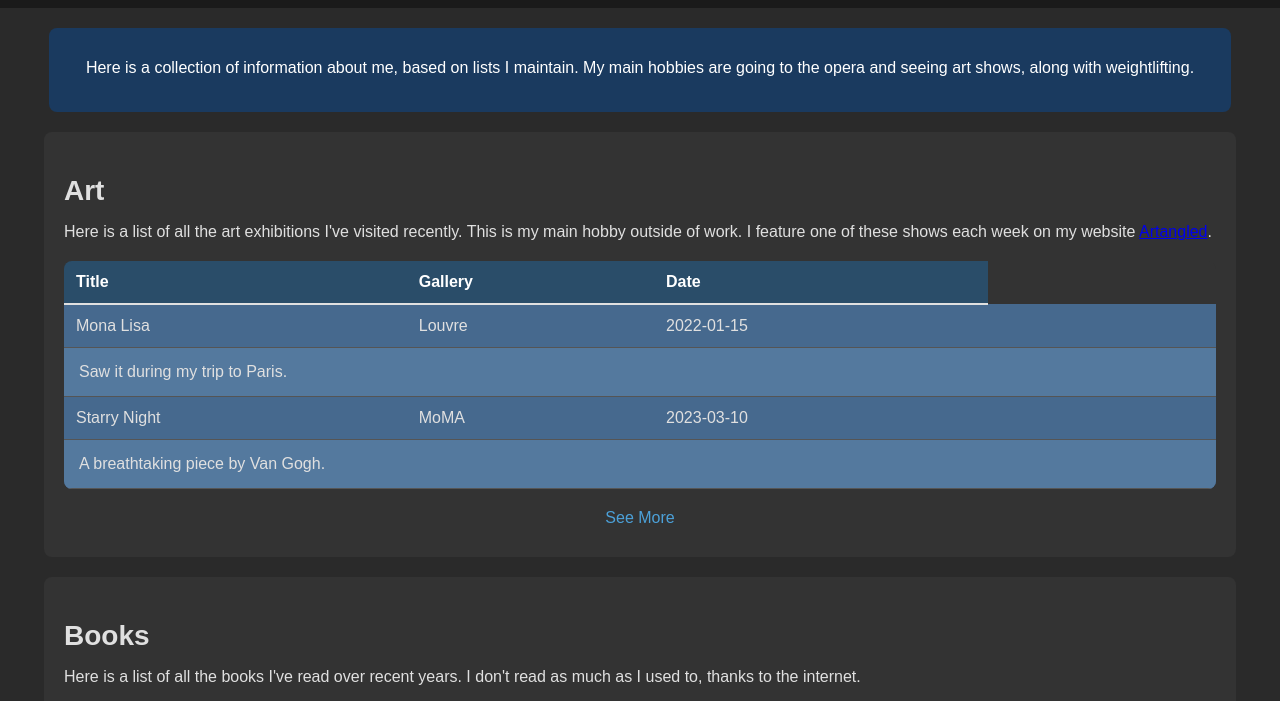
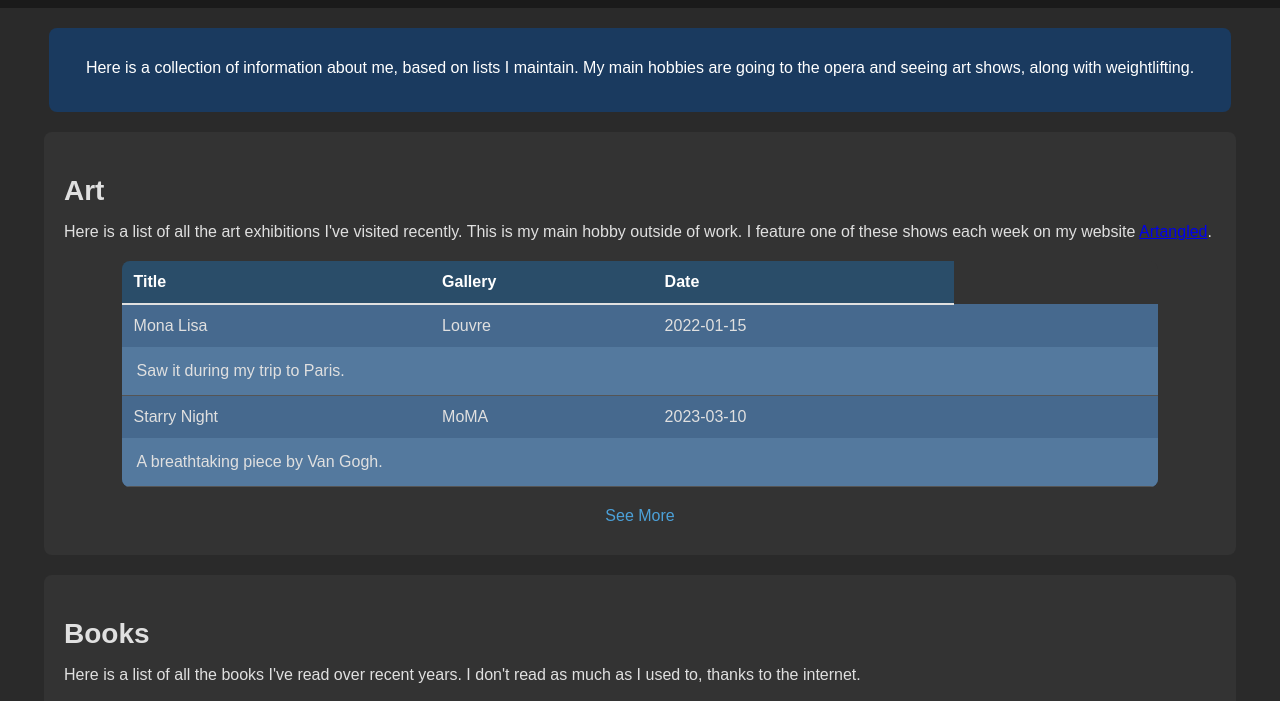
Before and after one commit to JMDKC/jmdkc-info, a website: page index.html in a window 1280 px wide. Shown: the part 82-783 px from the top of the page. Drawn offline with Linux system fonts and the light colour scheme.

Commit message:
updated table width, clicked state of links

```diff
--- a/styles.css
+++ b/styles.css
@@ -39,6 +39,10 @@ nav ul li a {
     font-weight: bold;
 }
 
+nav ul li a:visited {
+    color: #ffffff; /* Light color for clicked state */
+}
+
 #intro-section {
     background-color: #1a3a5f;
     color: white;
@@ -49,11 +53,21 @@ nav ul li a {
 
 /* Section styling */
 section {
-    width: 90%; /* Ensure consistent width for all sections */
+    width: 90%; /* Consistent section width */
     margin: 20px auto;
     padding: 20px;
     background-color: #333;
     border-radius: 8px;
+}
+
+/* Styling to make tables narrower */
+section table {
+    width: 90%; /* Make the tables narrower */
+    margin: 0 auto 20px; /* Center tables within the section */
+    border-collapse: collapse;
+    background-color: #333;
+    border-radius: 8px;
+    overflow: hidden;
 }
 
 h2 {
@@ -74,49 +88,33 @@ a.see-more {
     text-decoration: none;
 }
 
-/* Consistent styling for all tables */
-table {
-    width: 100%; /* Full width of the section */
-    border-collapse: collapse;
-    margin-bottom: 20px;
-    background-color: #333; /* Consistent background color */
-    border-radius: 8px;
-    overflow: hidden;
+/* Header row styling */
+table thead th {
+    background-color: #2a4d69;
+    color: #fff;
+    padding: 12px;
+    text-align: left;
+    border-bottom: 2px solid #e0e0e0;
 }
 
-table thead {
-    width: 100%; /* Ensure header spans full width */
-}
-
-table thead th {
-    background-color: #2a4d69; /* Darker blue for header */
-    color: #fff;
-    padding: 12px; /* Consistent padding */
-    text-align: left;
-    border-bottom: 2px solid #e0e0e0; /* Consistent border */
-    width: auto; /* Adjust to distribute across the table */
-}
-
-table tbody tr {
-    border-bottom: 1px solid #555; /* Border between rows */
-}
-
+/* Row background colors */
 table tbody tr:nth-child(even) {
-    background-color: #3a5a80; /* Alternate row color */
+    background-color: #3a5a80;
 }
 
 table tbody tr:nth-child(odd) {
-    background-color: #46698e; /* Slightly different shade */
+    background-color: #46698e;
 }
 
+/* Styling for table cells */
 table tbody td {
-    padding: 12px; /* Consistent padding */
-    color: #e0e0e0; /* Text color */
+    padding: 12px;
+    color: #e0e0e0;
 }
 
 /* Full-width Notes row */
 table tbody tr.notes-row td {
-    background-color: #54799e; /* Full-width row background */
+    background-color: #54799e;
     padding: 15px;
     border-bottom: 1px solid #555;
 }
```
